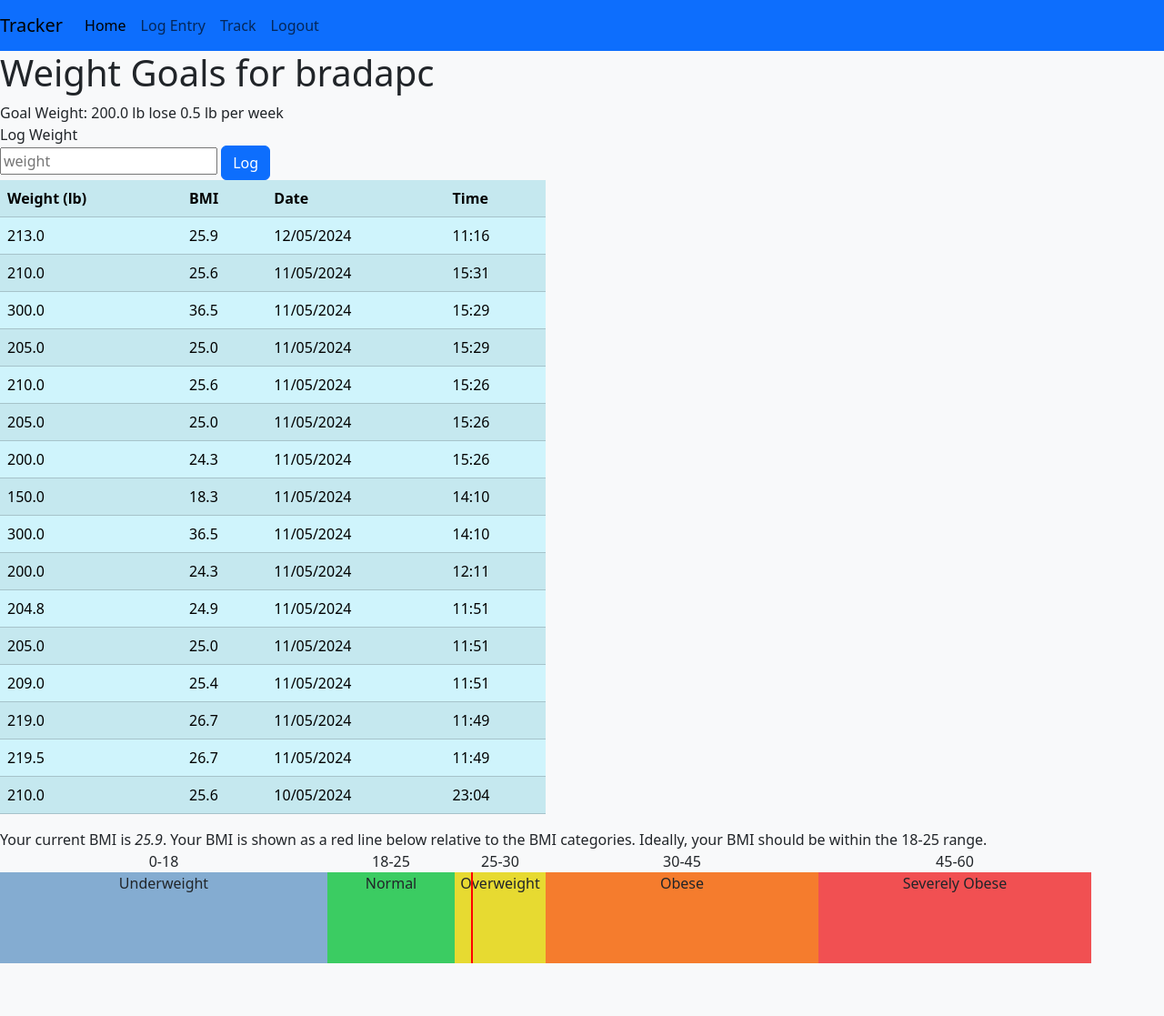
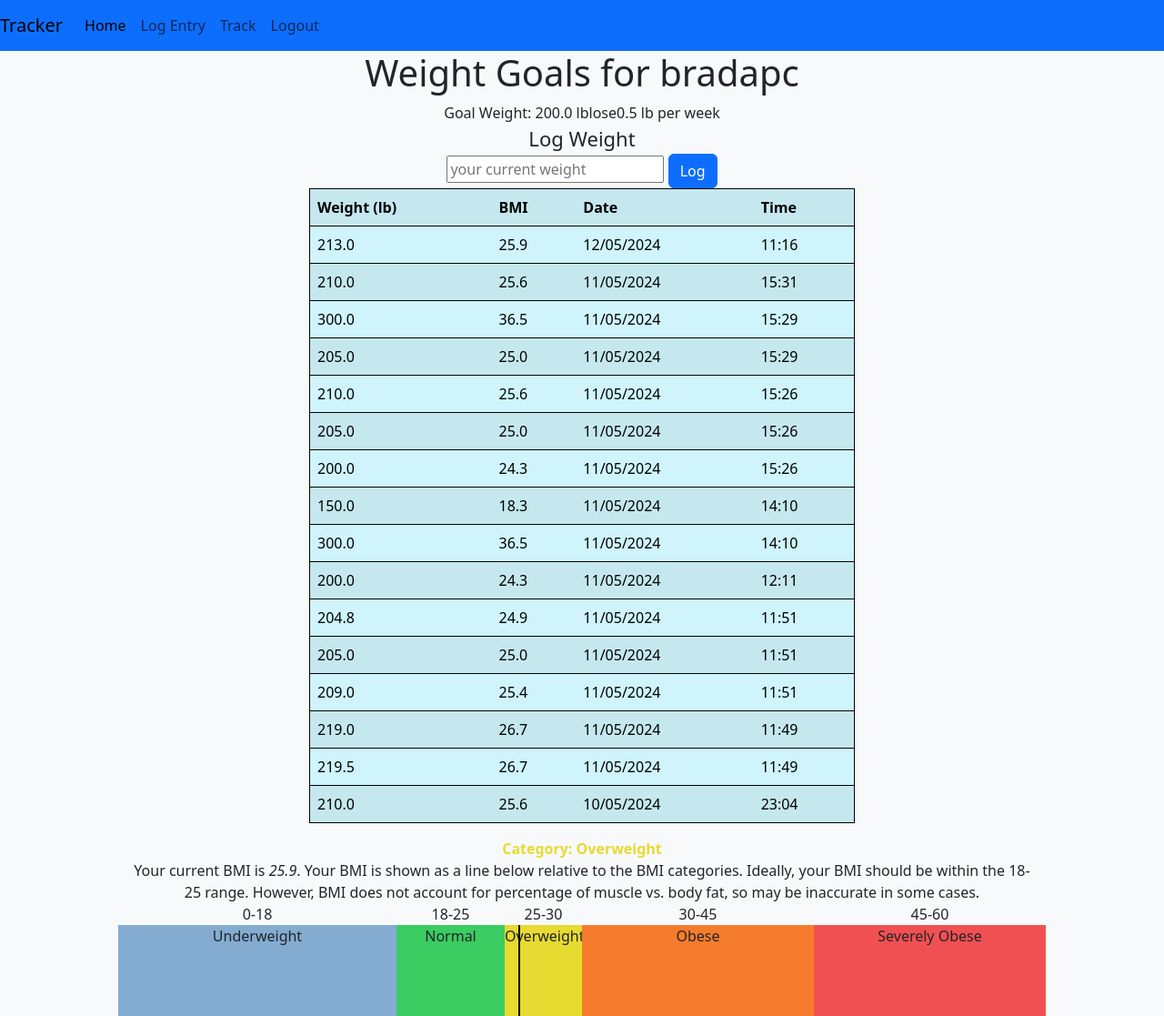
Before and after one commit to bradapc/tracker, a Flask app: page /weight/log in a window 1280 px wide. Shown: the whole page at 91% size. Before the commit the page ends 1059 px from the top, so only its background shows below. Run offline with Flask 3, Linux system fonts and the light colour scheme; a user stored in the database is signed in; data comes from the database, SQL or seed files in the repository; both versions use the stored data as it was after the commit.

Commit message:
Changed CSS on weight log page to be more centered.

```diff
--- a/static/styles.css
+++ b/static/styles.css
@@ -99,7 +99,52 @@ input:focus {
     width: 600px;
 }
 
+.bmi-info-wrapper {
+    display: flex;
+    justify-content: center;
+}
+
+.bmi-info {
+    display: flex;
+    flex-direction: column;
+    width: 1000px;
+    text-align: center;
+}
+
 .bmi-visualizer {
     display: flex;
+    justify-content: center;
     height: 100px;
 }
+
+#bmi-category-span {
+    font-weight: bold;
+}
+
+.page-title-header {
+    text-align: center;
+}
+
+.goal-weight-container {
+    display: flex;
+    justify-content: center;
+}
+
+.goal-weight-log-entry {
+    display: flex;
+    flex-direction: column;
+    align-items: center;
+}
+
+.goal-weight-log-entry span {
+    font-size: 22px;
+}
+
+.weight-log table {
+    border: 1px solid black;
+}
+
+.weight-log-wrapper {
+    display: flex;
+    justify-content: center;
+}
--- a/static/weight_log.js
+++ b/static/weight_log.js
@@ -1,9 +1,14 @@
 //Creates a visualizer of the BMI scale
 //BMI scale goes from <18 (underweight) to >45 (severely obese)
 //For representation, BMI scale will go as low as 0 and as high as 60
-//For representation, multiply each entry by 20.
+//For representation, multiply each entry by SCALING_FACTOR.
 
 bmi_visualizer = document.querySelector(".bmi-visualizer");
+bmi_category_span = document.getElementById("bmi-category-span");
+
+SCALING_FACTOR = 17;
+
+user_bmi_category = null;
 
 class BMICategory {
     constructor(min, max, name, color) {
@@ -29,10 +34,10 @@ function renderBMIScale(current_bmi){
         width_diff = categories[i].max - categories[i].min;
         const bmiTextDiv = document.createElement("div");
         bmiTextDiv.innerHTML = categories[i].min + "-" + categories[i].max;
-        bmiTextDiv.width = width_diff * 20 + "px";
+        bmiTextDiv.width = width_diff * SCALING_FACTOR + "px";
         bmiTextDiv.style.textAlign = "center";
         const bmiColorDiv = document.createElement("div");
-        bmiColorDiv.style.width = width_diff * 20 + "px";
+        bmiColorDiv.style.width = width_diff * SCALING_FACTOR + "px";
         bmiColorDiv.style.height = 100 + "px";
         bmiColorDiv.style.backgroundColor = categories[i].color;
         bmiColorDiv.innerHTML = categories[i].name;
@@ -43,13 +48,14 @@ function renderBMIScale(current_bmi){
 
         if (current_bmi >= categories[i].min && current_bmi <= categories[i].max)
             {
-                bmi_padding_left = ((current_bmi - categories[i].min) / (categories[i].max - categories[i].min) * width_diff * 20);
+                user_bmi_category = categories[i];
+                bmi_padding_left = ((current_bmi - categories[i].min) / (categories[i].max - categories[i].min) * width_diff * SCALING_FACTOR);
                 console.log(bmi_padding_left);
                 const bmiDivLine = document.createElement("div");
                 bmiDivLine.style.height = 100 + "px";
                 bmiDivLine.style.top = "-24px";
                 bmiDivLine.style.width = 2 + "px";
-                bmiDivLine.style.backgroundColor = "red";
+                bmiDivLine.style.backgroundColor = "black";
                 bmiDivLine.style.zIndex = "1";
                 bmiDivLine.style.position = "relative";
                 bmiDivLine.style.left = bmi_padding_left + "px";
@@ -60,4 +66,10 @@ function renderBMIScale(current_bmi){
         bmiVisualizerWrapper.appendChild(bmiColorWrapper);
         bmi_visualizer.appendChild(bmiVisualizerWrapper);
     }
+    bmi_category_span.innerHTML = "Category: " + getUserBMICategory().name;
+    bmi_category_span.style.color = getUserBMICategory().color;
 };
+
+function getUserBMICategory() {
+    return user_bmi_category;
+}
--- a/templates/weight_log.html
+++ b/templates/weight_log.html
@@ -5,7 +5,7 @@
 {% endblock %}
 
 {% block body %}
-    <h1>Weight Goals for {{ user }} </h1>
+    <h1 class="page-title-header">Weight Goals for {{ user }} </h1>
     {% if weight_goals %}
         <div class="goal-weight-container">
             <span>Goal Weight: {{ weight_goals.goal_weight }} {{ units.weight_unit }}</span>
@@ -24,13 +24,14 @@
         <div class="goal-weight-log-entry">
             <span>Log Weight</span>
             <form action="/weight/log" method="post">
-                <input type="text" placeholder="weight" name="weight-entry">
+                <input type="text" placeholder="your current weight" name="weight-entry">
                 <button type="submit" class="btn btn-primary">Log</button>
             </form>
         </div>
         <div class="weight-stats">
 
         </div>
+        <div class="weight-log-wrapper">
             <div class="weight-log">
                 <table class="table table-info table-striped table-hover">
                     <tr>
@@ -49,11 +50,17 @@
                     {% endfor %}
                 </table>
             </div>
+        </div>
     {% endif %}
+    <div class="bmi-info-wrapper">
         <div class="bmi-info">
-        <span>Your current BMI is <em>{{ new_weight_log[0][4] }}</em>. Your BMI is shown as a red line below
+            <span id="bmi-category-span"></span>
+            <span>Your current BMI is <em>{{ new_weight_log[0][4] }}</em>. Your BMI is shown as a line below
                 relative to the BMI categories. Ideally, your BMI should be within the 18-25 range.
+                However, BMI does not account for percentage of muscle vs. body fat, so may be inaccurate
+                in some cases.
             </span>
+        </div>
     </div>
     <div class="bmi-visualizer">
     </div>
```
Also changed, not shown: tracker.db. Lines whose indentation alone changed are shown as unchanged.
